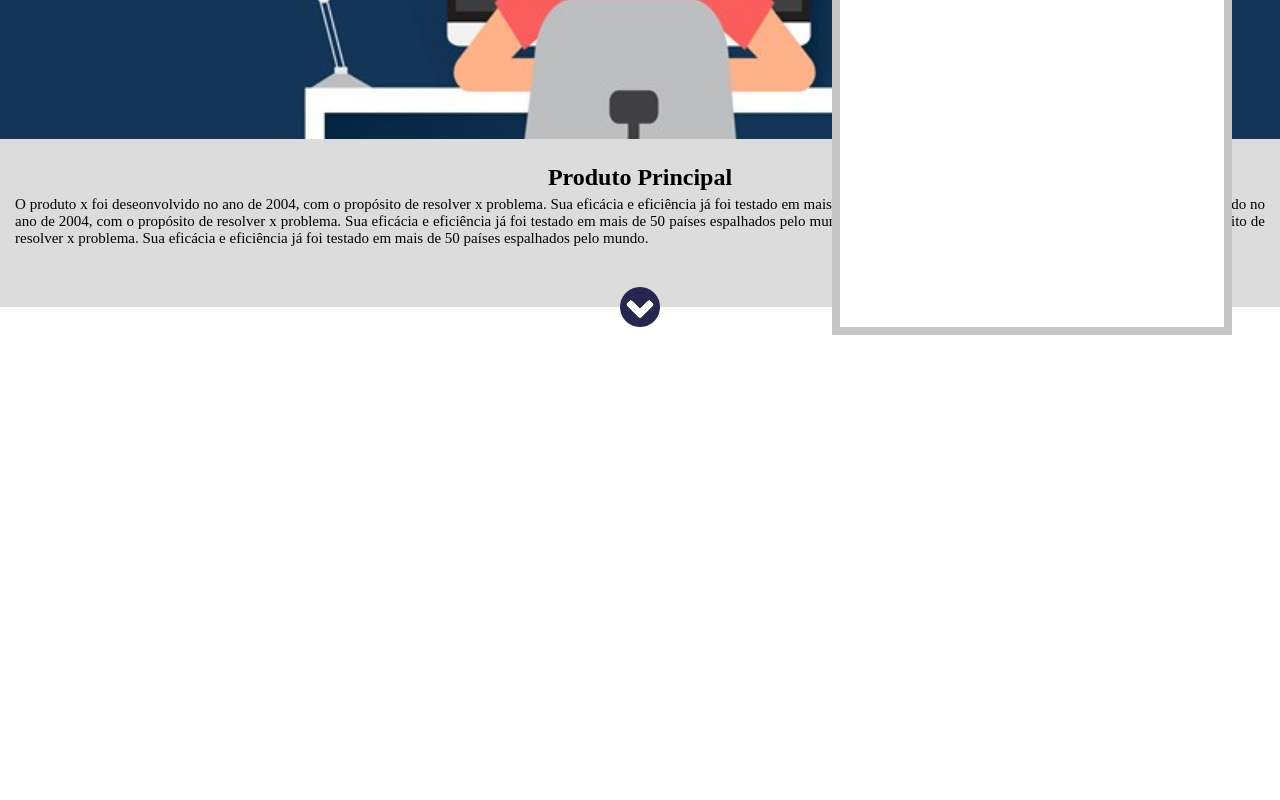
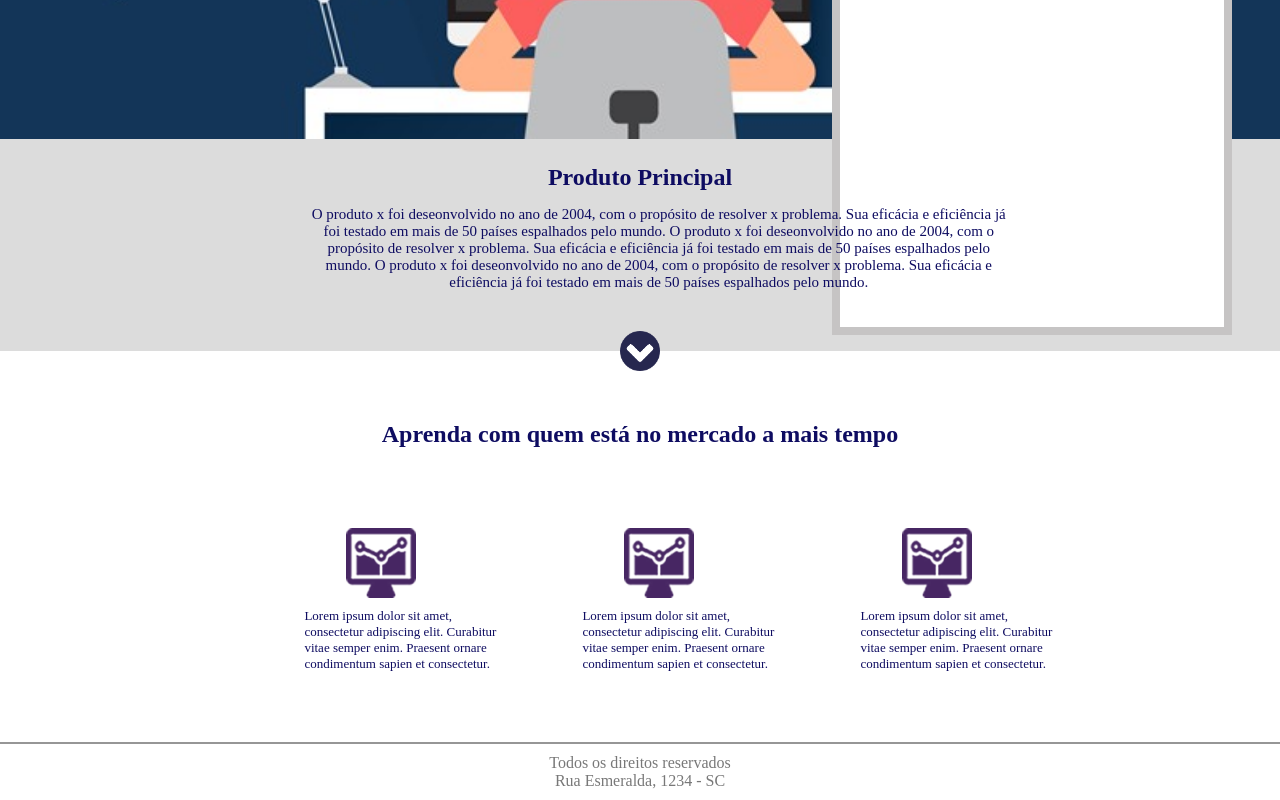
Before and after one commit to willer-barros/landinPage-P01, a plain HTML site: page projeto-01/index.html in a window 1280 px wide. Shown: the part 521-1321 px from the top of the page. Before the commit the page ends 856 px from the top, so only its background shows below. Drawn offline with Linux system fonts and the light colour scheme.

Commit message:
second commit

```diff
--- a/projeto-01/css/style.css
+++ b/projeto-01/css/style.css
@@ -85,10 +85,11 @@ html, body{
     position: absolute;
     margin-top: 40px;
     margin: 100px;
-    background-color: rgba(80, 0, 123, 0.9);
-    width: 600px;
+    background-color: rgba(14, 12, 97, 0.9);
+    width: 560px;
     height: 300px;
 }
+
 
 .retangulo-itens li{
     margin: 20px;
@@ -106,11 +107,17 @@ html, body{
 .grupo h2{
     text-align: center;
     padding: 5px;
+    color: rgb(14, 12, 97);
 }
 
 .grupo p{
-    text-align: justify;
+    margin-top: 10px;
+    position: relative;
+    left: 23.5%;
+    text-align: center;
     font-size: 15px;
+    color: rgb(14, 12, 97);
+    width: 700px;
 }
 
 .arrow{
@@ -124,3 +131,45 @@ html, body{
     margin-left: -20px;
 
 }
+
+.section{
+    padding: 70px 0;
+}
+
+.section h2{
+    text-align: center;
+    color: rgb(14, 12, 97);
+}
+
+.container-section img{
+    display: inline-block;
+    vertical-align: top;
+    position: relative;
+    margin-top: 80px;
+    width: 70px;
+    left: 27%;
+}
+
+.container-section p{
+    display: inline-block;
+    margin-top: 160px;
+    position: relative;
+    left: 18%;
+    width: 200px;
+    font-size: small;
+    color:rgb(14, 12, 97);
+
+}
+
+.footer{
+    border-top:solid 2px;
+    border-color: rgb(150, 150, 150);
+    width: 100%;
+}
+
+.footer p{
+    padding: 10px;
+    text-align: center;
+    position: relative;
+    color: rgb(120 , 120, 120);
+}
--- a/projeto-01/index.html
+++ b/projeto-01/index.html
@@ -75,5 +75,40 @@
 
                  </div><!--grupo-->
 
+            <div class="section">
+                <h2>Aprenda com quem está no mercado a mais tempo</h2>
+
+                <div class="container-section">
+                    <img src="images/icon.png"/>
+                    <p>
+                        Lorem ipsum dolor sit amet, consectetur adipiscing elit.
+                        Curabitur vitae semper enim.
+                        Praesent ornare condimentum sapien et consectetur.
+                    </p>
+
+                    <img src="images/icon.png"/>
+                    <p>
+                        Lorem ipsum dolor sit amet, consectetur adipiscing elit.
+                        Curabitur vitae semper enim.
+                        Praesent ornare condimentum sapien et consectetur.
+                    </p>
+
+                    <img src="images/icon.png"/>
+                    <p>
+                        Lorem ipsum dolor sit amet, consectetur adipiscing elit.
+                        Curabitur vitae semper enim.
+                        Praesent ornare condimentum sapien et consectetur.
+                    </p>
+
+                </div><!--container-section-->
+            </div><!--section-->
+
+            <div class="footer">
+                <p>Todos os direitos reservados <br> Rua Esmeralda, 1234 - SC</p>
+
+
+            </div><!--footer-->
+
+
         </body>
 </html>
```
Also changed, not shown: landing.fw.png (added), projeto-01/images/Freepik _ Recursos Gráficos para todos.jpg (added).
